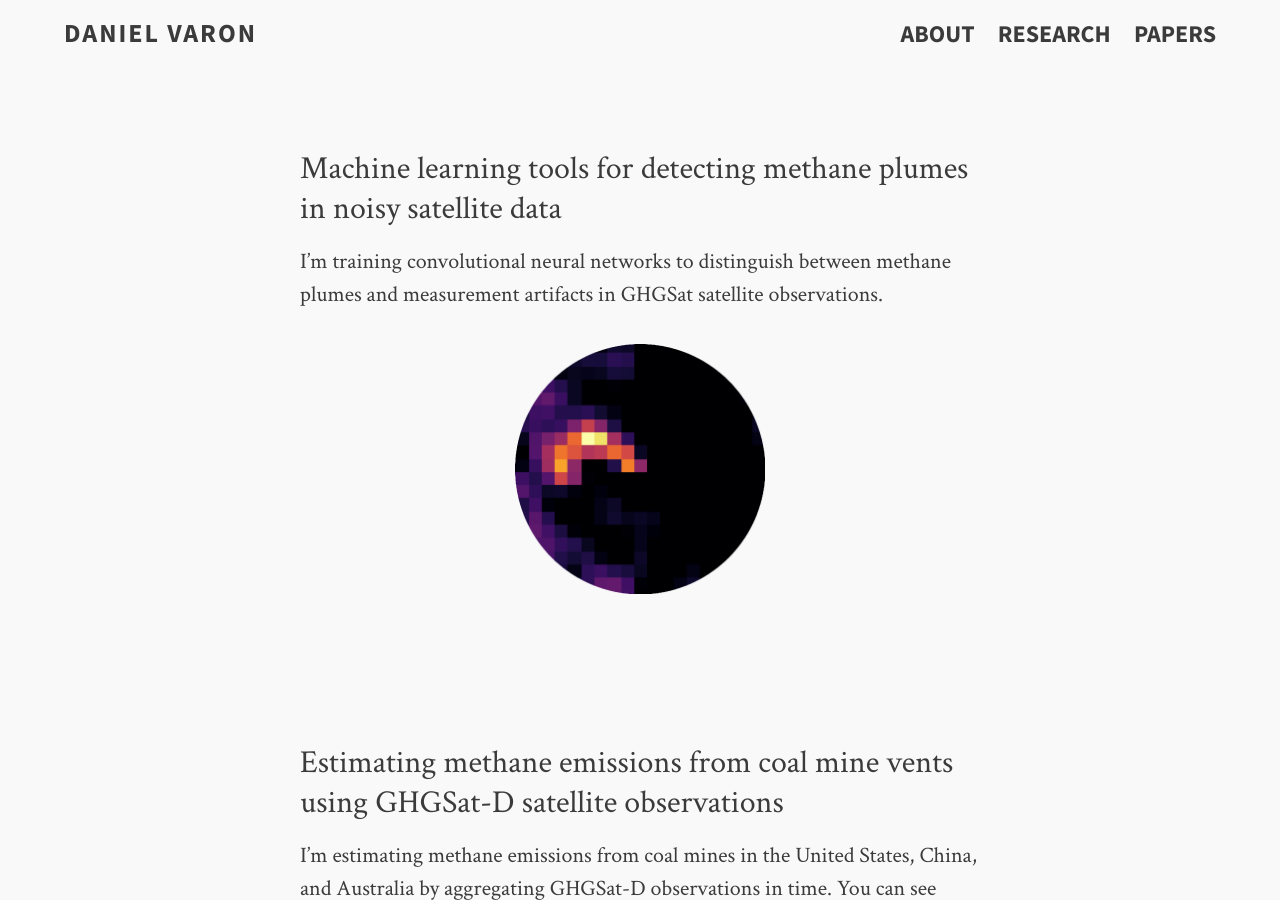
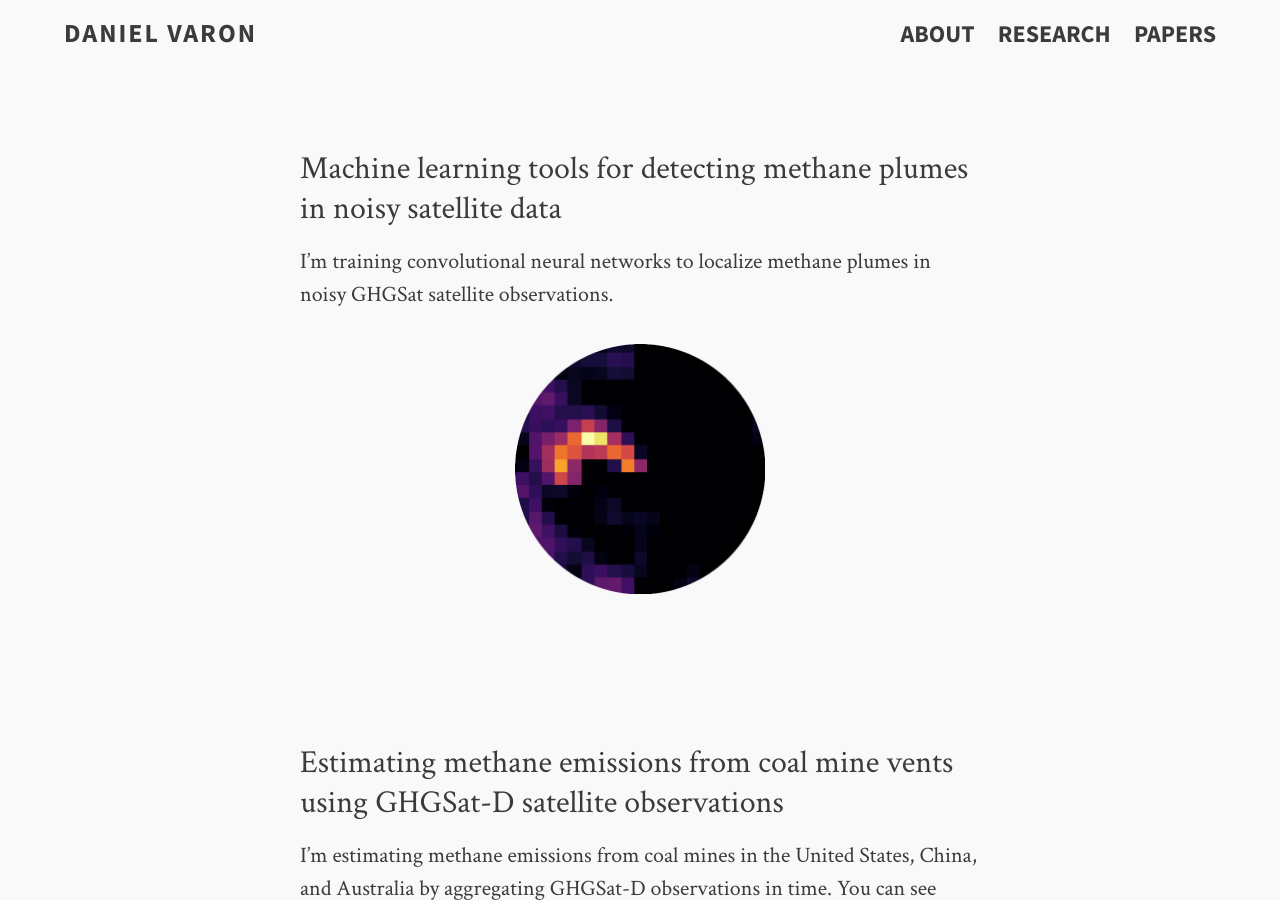
Before and after one commit to djvaron/djvaron.github.io, a Jekyll site: the page built from research.md, in a window 1280 px wide and 900 px high. Built offline with Jekyll 4.4.1, drawn with Linux system fonts in a browser that asks for light colours.

Commit message:
edit research

```diff
--- a/research.md
+++ b/research.md
@@ -7,7 +7,7 @@ tags: [daniel varon, methane, satellites, machine learning, emissions, research]
 
 ### Machine learning tools for detecting methane plumes in noisy satellite data
 
-I'm training convolutional neural networks to distinguish between methane plumes and measurement artifacts in GHGSat satellite observations.
+I'm training convolutional neural networks to localize methane plumes in noisy GHGSat satellite observations.
 
 ![thumb3](../images/thumb3_projects.png){:height="250px" width="250px"}
 
```
